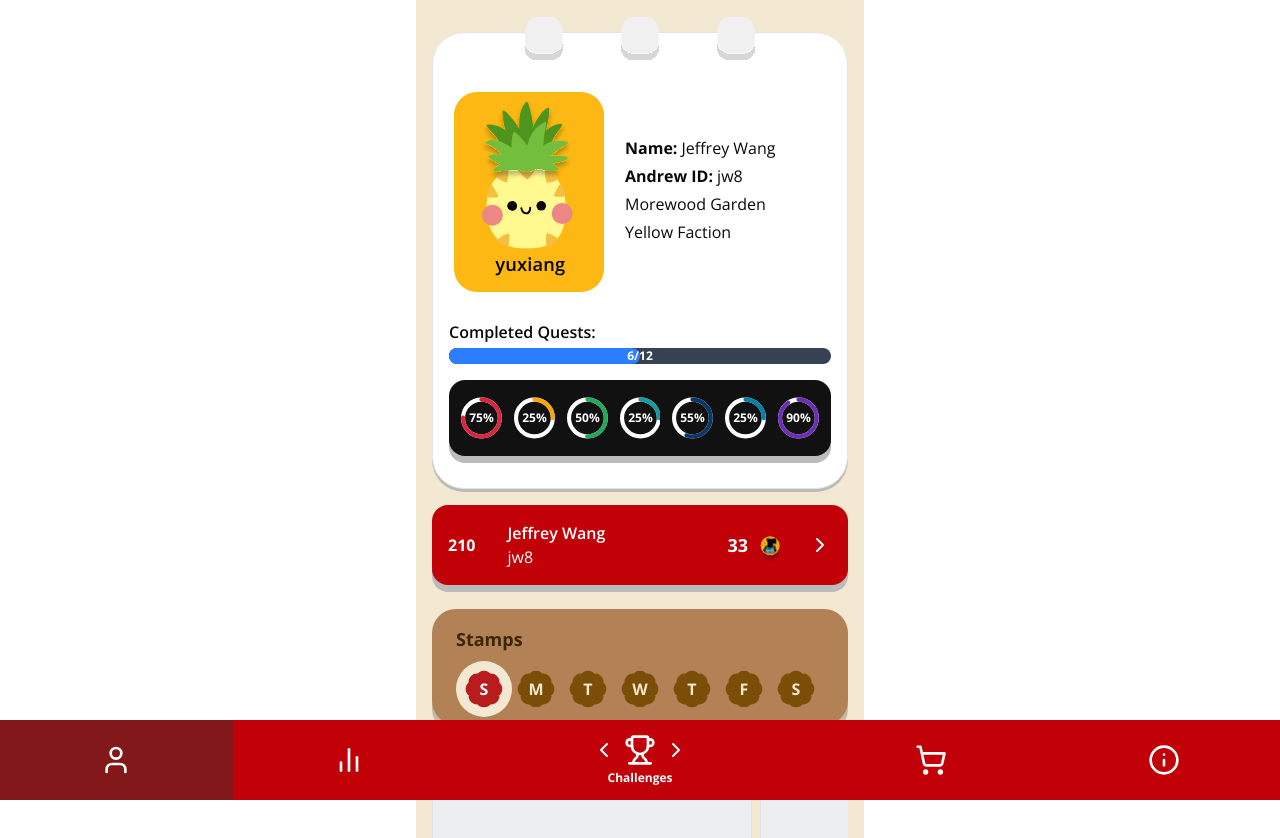
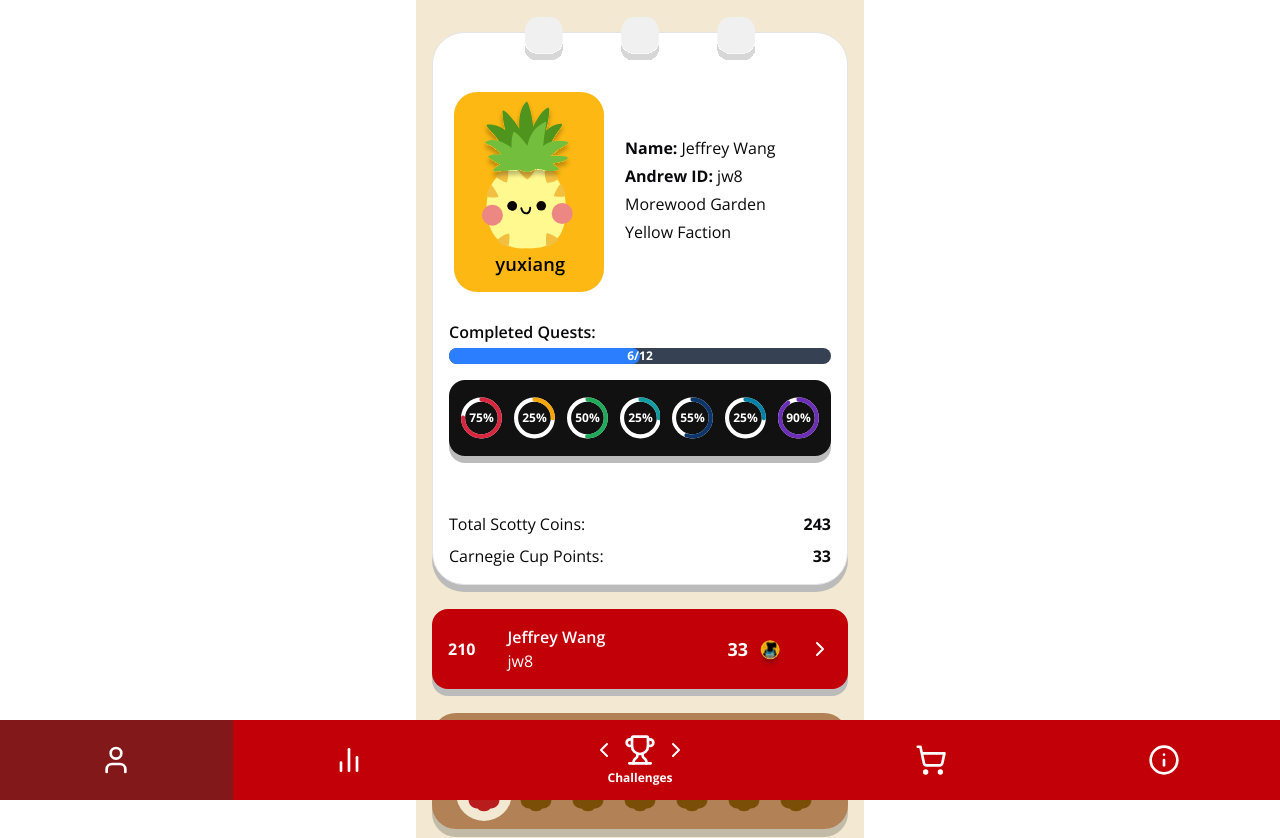
Before and after one commit to ScottyLabs/o-quest, a React (Vite) app in the folder apps/frontend/: page /profile in a window 1280 px wide. Shown: the top 838 px of the page. Built offline with nearby package versions, Linux system fonts and the light colour scheme.

Commit message:
feat: add information about points

```diff
--- a/apps/frontend/src/routes/profile.tsx
+++ b/apps/frontend/src/routes/profile.tsx
@@ -81,7 +81,7 @@ function Profile() {
     return (
         <div className="bg-[#F3E9D2] min-h-screen pb-20 max-w-md mx-auto p-4 flex flex-col">
             {/* Profile Card */}
-            <Card className="rounded-4xl shadow-[0_3px_0_#bbb] p-4 mb-4 mt-4 relative overflow-visible">
+            <Card className="rounded-4xl shadow-[0_7px_0_#bbb] p-4 mb-6 mt-4 relative overflow-visible">
                 {/* Decorative SVG at the top */}
                 <div
                     className="w-full flex justify-center -mt-8 mb-2"
@@ -148,6 +148,22 @@ function Profile() {
                         ]}
                     />
                 </div>
+
+                {/* Points Information */}
+                <div className="mt-4 space-y-2">
+                    <div className="flex justify-between items-center">
+                        <span>Total Scotty Coins:</span>
+                        <span className="font-bold">
+                            {data.totalScottyCoins}
+                        </span>
+                    </div>
+                    <div className="flex justify-between items-center">
+                        <span>Carnegie Cup Points:</span>
+                        <span className="font-bold">
+                            {data.leaderboard.points}
+                        </span>
+                    </div>
+                </div>
             </Card>
 
             {/* Leaderboard Card */}
@@ -181,7 +197,7 @@ function Profile() {
             <Stamps week={[true, false, false, false, false, false, false]} />
 
             {/* Prizes */}
-            <div className="mb-2 flex items-center gap-2">
+            <div className="mt-2 mb-2 flex items-center gap-2">
                 <Gift className="w-6 h-6 text-red-700" />
                 <span className="font-semibold text-lg">Prizes</span>
             </div>
```
